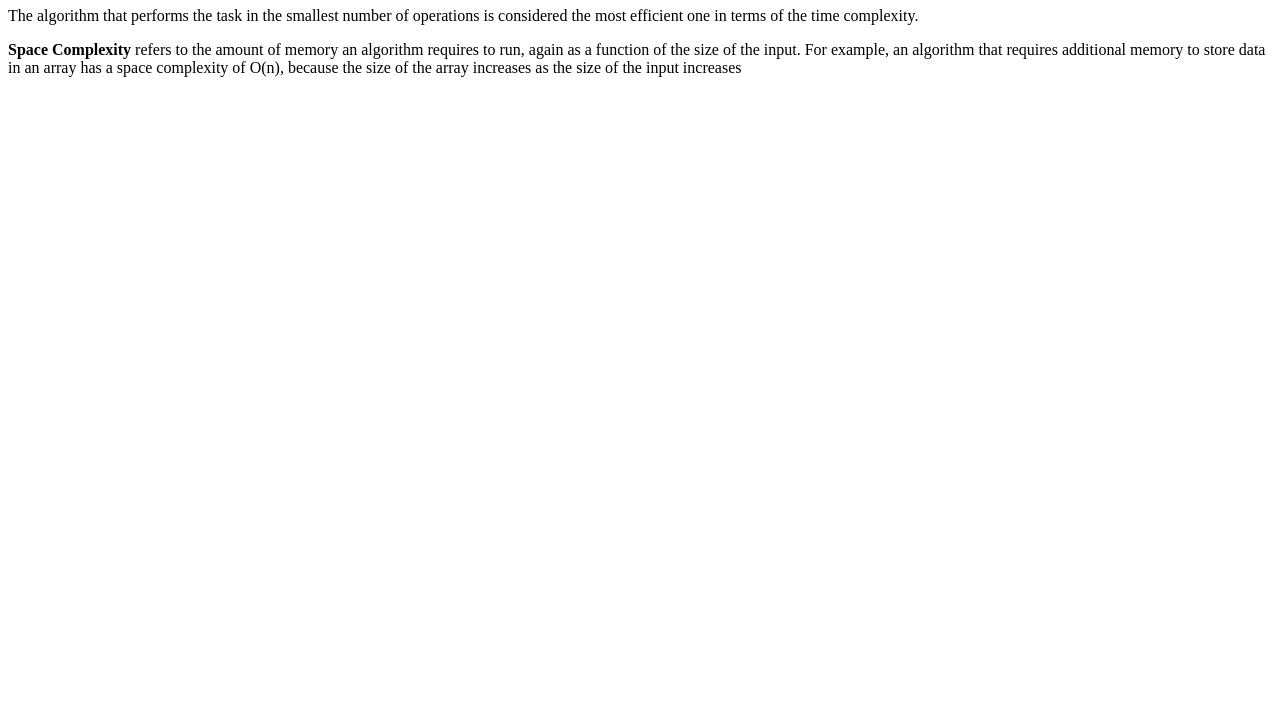
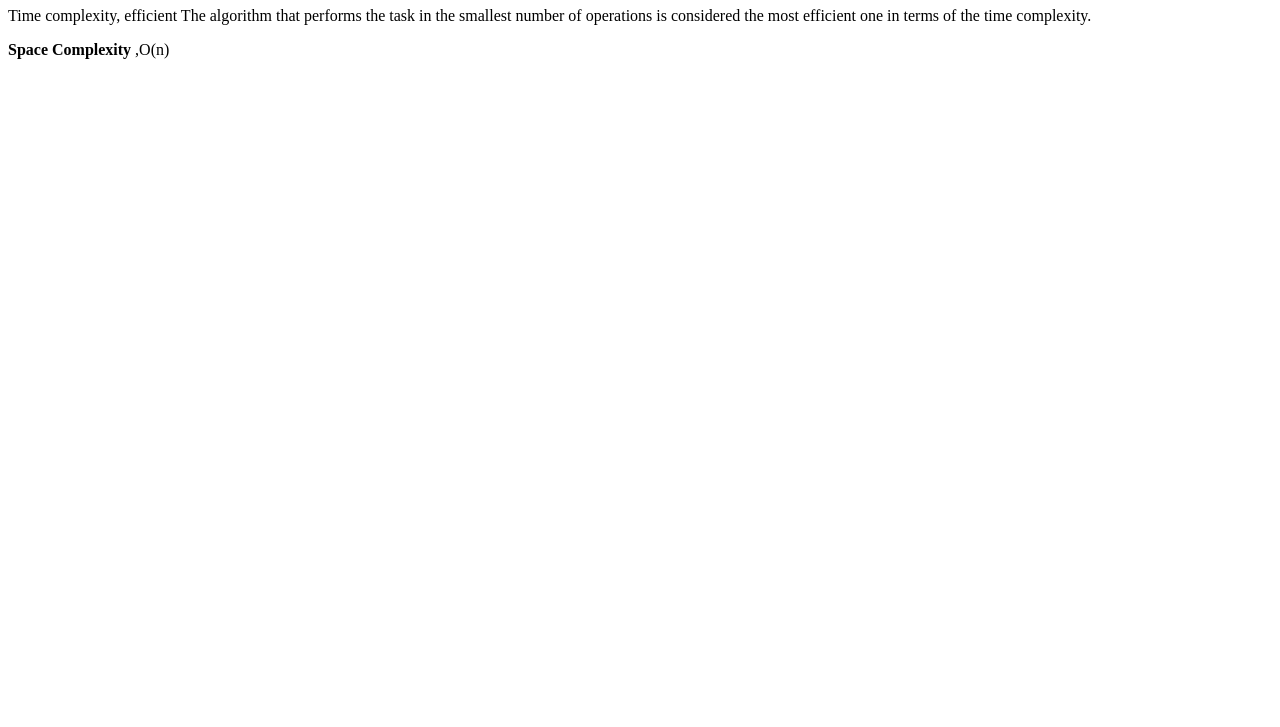
Before and after one commit to acciojob/time-and-space-complexity-VishnuThangaraj, a website: page main.html in a window 1280 px wide. Shown: the part 73-800 px from the top of the page. Drawn offline with Linux system fonts and the light colour scheme.

Commit message:
modified

```diff
--- a/main.html
+++ b/main.html
@@ -1,19 +1,19 @@
 <!DOCTYPE html>
 
 <html>
-
   <head>
-	<link rel="stylesheet" href="styles.css">
+    <link rel="stylesheet" href="styles.css" />
   </head>
 
   <body>
     <!-- the entire body must be written by student -->
     <h1>Time, Space, and Complexity</h1>
-	<p>The algorithm that performs the task in the smallest number of operations is considered the most efficient one in terms of the time complexity.</p>
-	<p><b>Space Complexity</b> refers to the amount of memory an algorithm requires to run, again as a function of the size of the input. For example, an algorithm that requires additional memory to store data in an array has a space complexity of O(n), because the size of the array increases as the size of the input increases</p>
-    <script type="text/javascript" src="./script.js">
-</script>
-
+    <p>
+      Time complexity, efficient The algorithm that performs the task in the
+      smallest number of operations is considered the most efficient one in
+      terms of the time complexity.
+    </p>
+    <p><b>Space Complexity</b> ,O(n)</p>
+    <script type="text/javascript" src="./script.js"></script>
   </body>
-
 </html>
```
Lines whose indentation alone changed are shown as unchanged.
